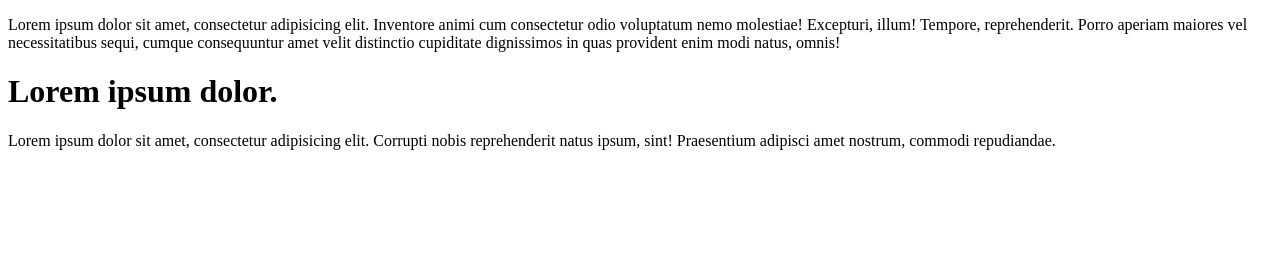
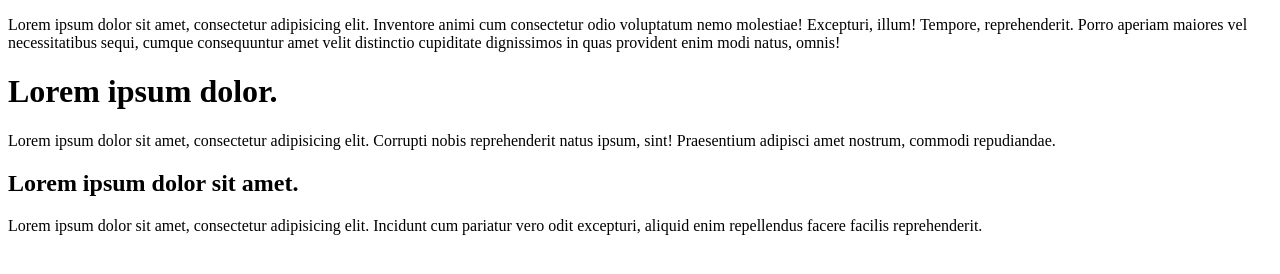
Before and after one commit to chaarlsblack/test, a plain HTML site: page index.html in a window 1280 px wide. Drawn offline with Linux system fonts and the light colour scheme.

Commit message:
Estyo es una actualizacion del index

```diff
--- a/index.html
+++ b/index.html
@@ -5,13 +5,15 @@
 	<title>Document</title>
 </head>
 <body>
-	<p>Lorem ipsum dolor sit amet, consectetur adipisicing elit. Inventore animi cum consectetur odio voluptatum nemo molestiae! Excepturi, illum! Tempore, reprehenderit. Porro aperiam maiores vel necessitatibus sequi, cumque consequuntur amet velit distinctio cupiditate dignissimos in quas provident enim modi natus, omnis!</p>
+<p>Lorem ipsum dolor sit amet, consectetur adipisicing elit. Inventore animi cum consectetur odio voluptatum nemo molestiae! Excepturi, illum! Tempore, reprehenderit. Porro aperiam maiores vel necessitatibus sequi, cumque consequuntur amet velit distinctio cupiditate dignissimos in quas provident enim modi natus, omnis!</p>
 	<div><h1>Lorem ipsum dolor.</h1>
 		<p>Lorem ipsum dolor sit amet, consectetur adipisicing elit. Corrupti nobis reprehenderit natus ipsum, sint! Praesentium adipisci amet nostrum, commodi repudiandae.</p>
 
+
+<div><h2>Lorem ipsum dolor sit amet.</h2>
+    <p>Lorem ipsum dolor sit amet, consectetur adipisicing elit. Incidunt cum pariatur vero odit excepturi, aliquid enim repellendus facere facilis reprehenderit.</p>
+
 </div>
-	<div></div>
-
-
+	</div>
 </body>
 </html>
```
